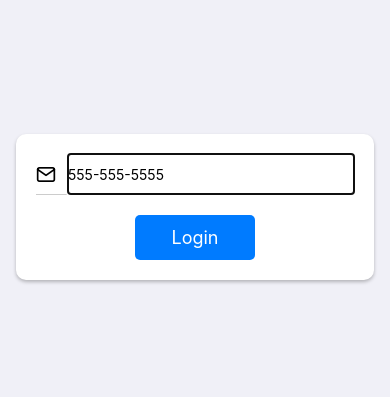
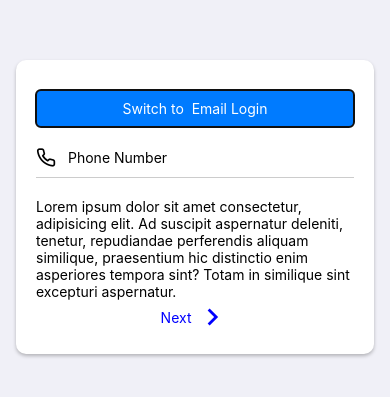
Before and after one commit to dwdeveloper7/safe_pay, a React Native app: screen / in a window 390 px wide. Shown: the part 215-612 px from the top of the page. Built offline with nearby package versions, Linux system fonts and the light colour scheme.

Commit message:
update signup form ui

```diff
--- a/package.json
+++ b/package.json
@@ -11,6 +11,7 @@
     "dependencies": {
         "@expo/webpack-config": "^19.0.0",
         "@react-native-async-storage/async-storage": "^1.21.0",
+        "@react-native-community/checkbox": "^0.5.17",
         "@react-native-picker/picker": "2.4.10",
         "@react-navigation/native": "^6.1.9",
         "@react-navigation/stack": "^6.3.20",
@@ -37,6 +38,7 @@
         "react-native-url-polyfill": "^2.0.0",
         "react-native-web": "~0.19.6",
         "typescript": "^5.3.3",
+        "validate.js": "^0.13.1",
         "zustand": "^4.4.7"
     },
     "devDependencies": {
--- a/src/pages/login/components/Login.tsx
+++ b/src/pages/login/components/Login.tsx
@@ -1,13 +1,16 @@
 import { useState } from 'react';
 import useLoadingStore from '../../../stores/useLoadingStore';
 import { View, TextInput, Text, Pressable, StyleSheet } from 'react-native';
-import { Feather } from '@expo/vector-icons';
+import { Feather, MaterialIcons } from '@expo/vector-icons';
 import Spinner from '../../../components/spinner';
 import { useForm, Controller } from 'react-hook-form';
+import Button from '../../../components/Button';
 import {
     initiateOtpVerification,
     formatToE164,
 } from '../../../util/supabase/util';
+
+import validate from 'validate.js';
 
 const styles = StyleSheet.create({
     container: {
@@ -26,9 +29,16 @@ const styles = StyleSheet.create({
         justifyContent: 'center',
         elevation: 3,
         alignSelf: 'center',
-        // Other button styles...
     },
     buttonText: { color: 'white', fontSize: 18 },
+    buttonContainer: {
+        // Align children in a row
+        alignItems: 'center',
+        flexDirection: 'row',
+        justifyContent: 'center',
+        // justifyContent: 'center', // Center children vertically
+        // Add any additional styling for the button container
+    },
 
     headerText: {
         fontSize: 24,
@@ -72,7 +82,22 @@ const styles = StyleSheet.create({
         color: 'red',
         marginTop: 5,
     },
+    submitText: {
+        color: 'blue',
+    },
+    toggleButton: {
+        padding: 10,
+        backgroundColor: '#007bff',
+        borderRadius: 5,
+        alignItems: 'center',
+        justifyContent: 'center',
+        marginVertical: 10, // Adds vertical space above and below the button
+    },
+    toggleButtonText: {
+        color: 'white',
+    },
 });
+
 const LoginComponent: React.FC<{ onSuccess: () => void }> = ({ onSuccess }) => {
     const {
         control,
@@ -83,7 +108,36 @@ const LoginComponent: React.FC<{ onSuccess: () => void }> = ({ onSuccess }) => {
 
     const [loginError, setLoginError] = useState('');
 
-    const onSubmit = async (loginData: { phone: string }) => {
+    const [isPhoneLogin, setIsPhoneLogin] = useState(true);
+
+    const constraints = {
+        email: {
+            presence: { allowEmpty: false, message: 'Email is required' },
+            email: { message: 'Invalid email address' },
+        },
+        phone: {
+            presence: {
+                allowEmpty: false,
+                message: 'Phone number is required',
+            },
+            format: {
+                pattern: '[0-9]+',
+                flags: 'i',
+                message: 'can only contain numbers',
+            },
+            length: {
+                minimum: 10,
+                maximum: 15,
+                message: 'must be 10 to 15 digits',
+            },
+        },
+    };
+
+    const determineLoginText = () => {
+        return isPhoneLogin ? ' Email Login' : ' Phone Login';
+    };
+
+    const onSubmit = async (loginData: { phone?: string; email?: string }) => {
         const { phone } = loginData;
         const formattedNumber = formatToE164(1, phone);
 
@@ -98,18 +152,54 @@ const LoginComponent: React.FC<{ onSuccess: () => void }> = ({ onSuccess }) => {
         }
     };
 
+    const toggleLoginMethod = () => {
+        setIsPhoneLogin(!isPhoneLogin);
+    };
+
     // if (isLoading) return <Spinner />;
 
     return (
         <View style={styles.container}>
             <View style={styles.formContainer}>
+                {/* Toggle Login Method Button */}
+                <Pressable
+                    onPress={toggleLoginMethod}
+                    style={styles.toggleButton}
+                >
+                    <Text style={styles.toggleButtonText}>
+                        Switch to {determineLoginText()}
+                    </Text>
+                </Pressable>
+
                 {/* Email/Phone Input Field */}
                 <View style={styles.inputContainer}>
-                    <Feather name="mail" size={20} style={styles.icon} />
+                    <Feather
+                        name={isPhoneLogin ? 'phone' : 'mail'}
+                        size={20}
+                        style={styles.icon}
+                    />
                     <Controller
                         control={control}
                         rules={{
-                            required: 'Contact information is required',
+                            validate: async value => {
+                                const validationErrors = validate(
+                                    {
+                                        [isPhoneLogin ? 'phone' : 'email']:
+                                            value,
+                                    },
+                                    {
+                                        [isPhoneLogin ? 'phone' : 'email']:
+                                            constraints[
+                                                isPhoneLogin ? 'phone' : 'email'
+                                            ],
+                                    }
+                                );
+                                return validationErrors === undefined
+                                    ? true
+                                    : validationErrors[
+                                          isPhoneLogin ? 'phone' : 'email'
+                                      ][0];
+                            },
                         }}
                         render={({ field: { onChange, onBlur, value } }) => (
                             <TextInput
@@ -117,39 +207,52 @@ const LoginComponent: React.FC<{ onSuccess: () => void }> = ({ onSuccess }) => {
                                 onBlur={onBlur}
                                 onChangeText={onChange}
                                 value={value}
-                                placeholder="Email or Phone"
-                                keyboardType="email-address"
-                                accessibilityLabel="Contact Information"
+                                placeholder={
+                                    isPhoneLogin
+                                        ? 'Phone Number'
+                                        : 'Email Address'
+                                }
+                                keyboardType={
+                                    isPhoneLogin ? 'phone-pad' : 'email-address'
+                                }
+                                accessibilityLabel={
+                                    isPhoneLogin
+                                        ? 'Phone Number'
+                                        : 'Email Address'
+                                }
                             />
                         )}
-                        name="phone"
-                        defaultValue="555-555-5555"
+                        name="contact"
+                        defaultValue=""
                     />
                 </View>
-                {errors.phone && (
+                {errors.contact && (
                     <Text style={styles.errorText}>
-                        Enter a valid email or phone number.
+                        {`${errors.contact.message}`}
                     </Text>
                 )}
-
-                {loginError !== '' && (
-                    <Text style={styles.errorText}>{loginError}</Text>
-                )}
-
-                {/* Login Button */}
-                <Pressable
-                    onPress={handleSubmit(onSubmit)}
-                    style={({ pressed }) => [
-                        styles.button,
-                        {
-                            backgroundColor: pressed ? '#0056b3' : '#007bff',
-                        },
-                    ]}
-                    accessibilityLabel="Login"
-                    accessibilityHint="Login to your account"
-                >
-                    <Text style={styles.buttonText}>Login</Text>
-                </Pressable>
+                <View>
+                    <Text>
+                        Lorem ipsum dolor sit amet consectetur, adipisicing
+                        elit. Ad suscipit aspernatur deleniti, tenetur,
+                        repudiandae perferendis aliquam similique, praesentium
+                        hic distinctio enim asperiores tempora sint? Totam in
+                        similique sint excepturi aspernatur.
+                    </Text>
+                </View>
+                <View>
+                    <Pressable
+                        onPress={handleSubmit(onSubmit)}
+                        style={styles.buttonContainer}
+                    >
+                        <Text style={styles.submitText}>Next </Text>
+                        <MaterialIcons
+                            name="navigate-next"
+                            size={34}
+                            color="blue"
+                        />
+                    </Pressable>
+                </View>
             </View>
         </View>
     );
```
Also changed, not shown: src/pages/signup/Signup.tsx (+152 -105 lines), 1 other file (tests, documents, lock files or other folders).
